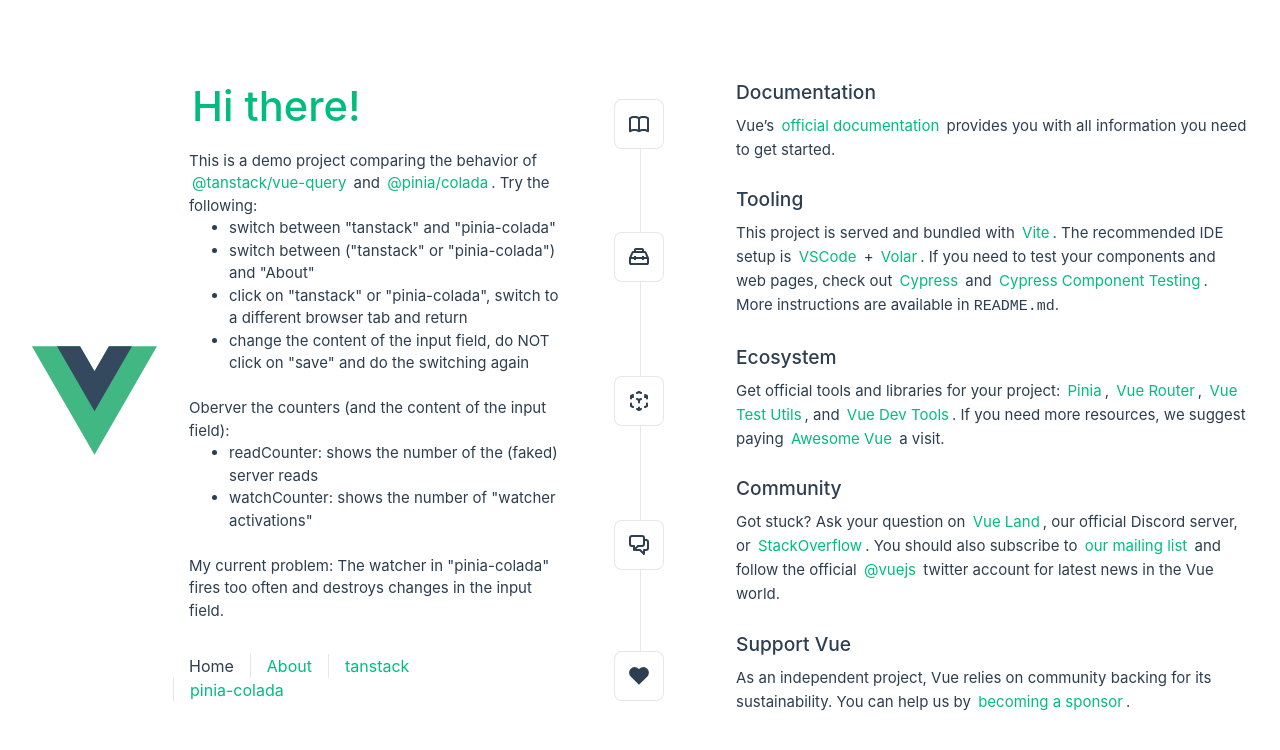
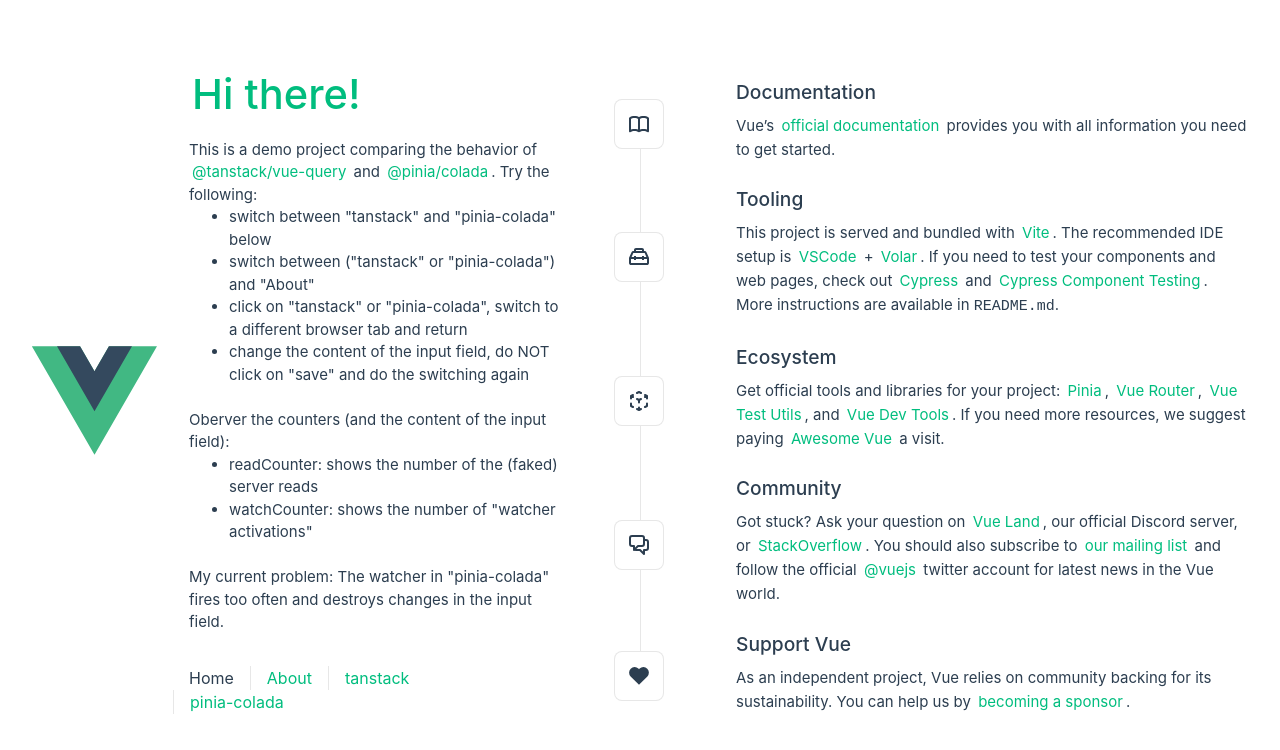
Before and after one commit to drahkrub/github-r6asjrwd, a Vue app: page / in a window 1280 px wide. Shown: the top 750 px of the page. Built offline with nearby package versions, Linux system fonts and the light colour scheme; what @pinia/colada, @tanstack/vue-query would draw is missing.

Commit message:
small text change

```diff
--- a/src/components/HelloWorld.vue
+++ b/src/components/HelloWorld.vue
@@ -22,7 +22,7 @@
       >. Try the following:
       <div>
         <ul>
-          <li>switch between "tanstack" and "pinia-colada"
+          <li>switch between "tanstack" and "pinia-colada" below
           </li>
           <li>switch between ("tanstack" or "pinia-colada") and "About"
           </li>
```
